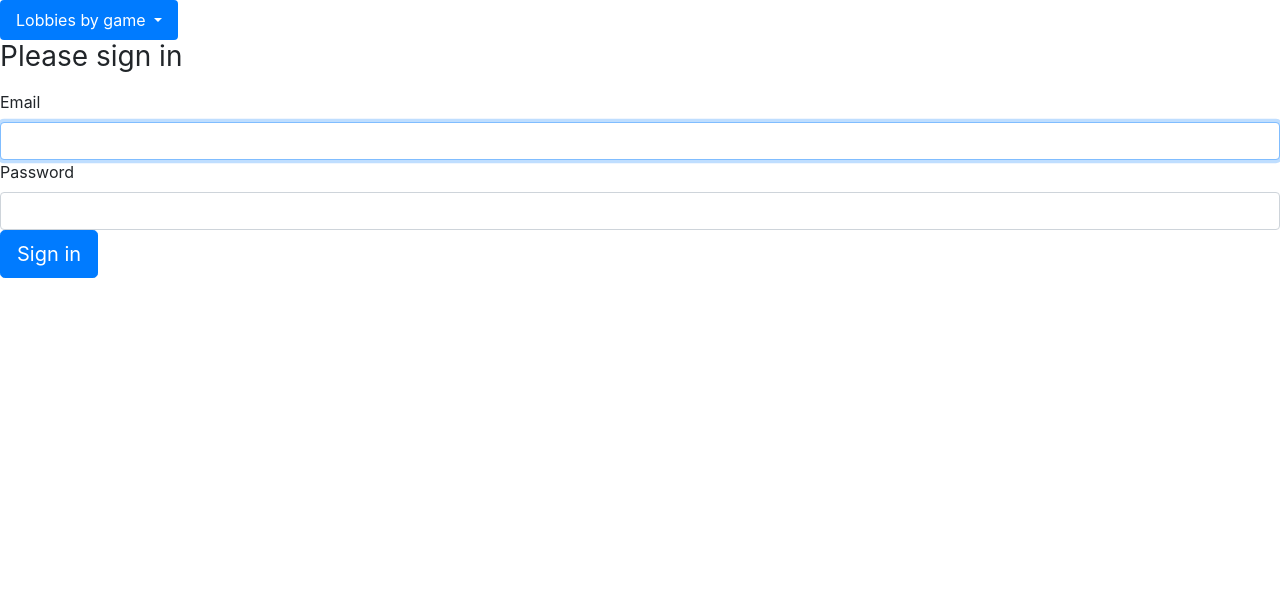
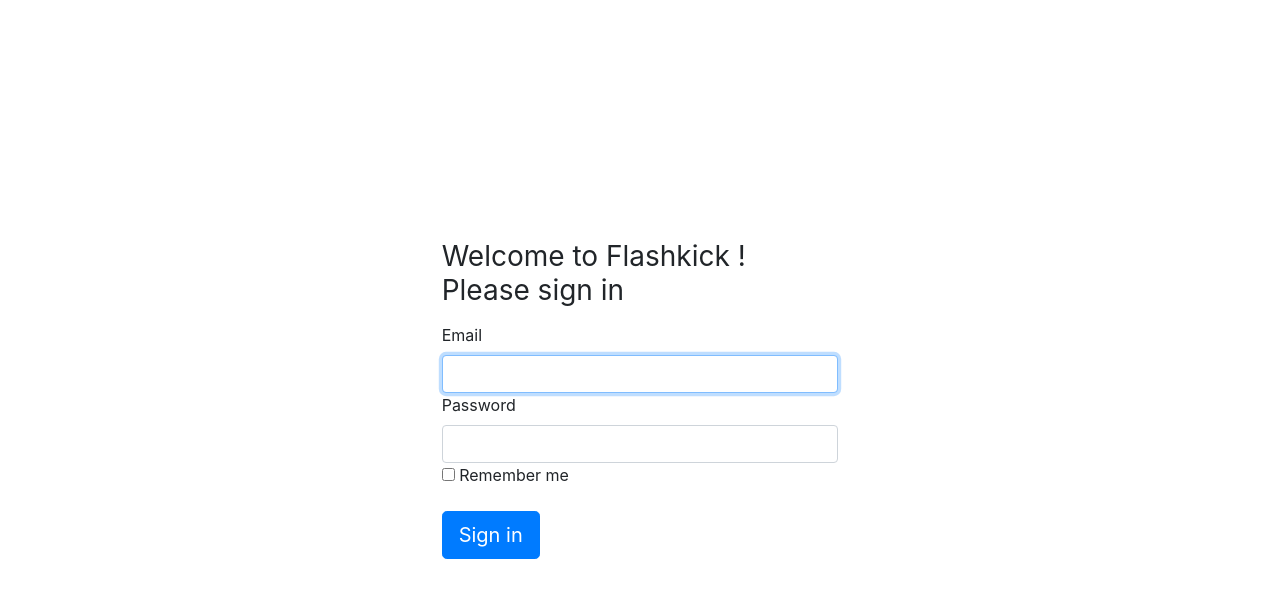
Before and after one commit to Morphinof/flashkick, a Symfony app: template templates/security/login.html.twig in a window 1280 px wide. Shown: the top 598 px of the page. Run offline with Twig, Linux system fonts and the light colour scheme; the template is opened without the code that fills it, so the values that code supplies are empty; some libraries are stand-ins or nearby versions.

Commit message:
feat(login): login page update with remember me

```diff
--- /dev/null
+++ b/templates/base-login-bootstrap.html.twig
@@ -0,0 +1,17 @@
+<!DOCTYPE html>
+<html>
+    <head>
+        <meta charset="UTF-8">
+        <title>{% block title %}Welcome!{% endblock %}</title>
+        <link rel="stylesheet" href="https://stackpath.bootstrapcdn.com/bootstrap/4.4.1/css/bootstrap.min.css" integrity="sha384-Vkoo8x4CGsO3+Hhxv8T/Q5PaXtkKtu6ug5TOeNV6gBiFeWPGFN9MuhOf23Q9Ifjh" crossorigin="anonymous">
+        <link rel="stylesheet" href="https://cdnjs.cloudflare.com/ajax/libs/font-awesome/5.12.1/css/all.min.css">
+        {% block stylesheets %}{% endblock %}
+        <script src="https://code.jquery.com/jquery-3.4.1.min.js" integrity="sha256-CSXorXvZcTkaix6Yvo6HppcZGetbYMGWSFlBw8HfCJo=" crossorigin="anonymous"></script>
+        <script src="https://cdn.jsdelivr.net/npm/popper.js@1.16.0/dist/umd/popper.min.js" integrity="sha384-Q6E9RHvbIyZFJoft+2mJbHaEWldlvI9IOYy5n3zV9zzTtmI3UksdQRVvoxMfooAo" crossorigin="anonymous"></script>
+        <script src="https://stackpath.bootstrapcdn.com/bootstrap/4.4.1/js/bootstrap.min.js" integrity="sha384-wfSDF2E50Y2D1uUdj0O3uMBJnjuUD4Ih7YwaYd1iqfktj0Uod8GCExl3Og8ifwB6" crossorigin="anonymous"></script>
+    </head>
+    <body>
+        {% block body %}{% endblock %}
+        {% block javascripts %}{% endblock %}
+    </body>
+</html>
--- a/templates/security/login.html.twig
+++ b/templates/security/login.html.twig
@@ -1,8 +1,13 @@
-{% extends 'base-bootstrap.html.twig' %}
+{% extends 'base-login-bootstrap.html.twig' %}
 
-{% block title %}Log in!{% endblock %}
+{% block title %}Flashkick - Log in !{% endblock %}
 
 {% block body %}
+    <div class="container-fluid">
+        <div class="row">
+            <div class="col-sm-4"></div>
+            <div class="col-sm-4">
+                <div style="margin-top: 15rem;">
                     <form method="post">
                         {% if error %}
                             <div class="alert alert-danger">{{ error.messageKey|trans(error.messageData, 'security') }}</div>
@@ -12,7 +17,7 @@
                             {% if app.user %}
                                 You are logged in as {{ app.user.username }}, <a href="{{ path('flashkick_logout') }}">Logout</a>
                             {% else %}
-                Please sign in
+                                Welcome to Flashkick ! Please sign in
                             {% endif %}
                         </h1>
                         <label for="inputEmail">Email</label>
@@ -20,23 +25,20 @@
                         <label for="inputPassword">Password</label>
                         <input type="password" name="password" id="inputPassword" class="form-control" required>
 
-        <input type="hidden" name="_csrf_token"
-               value="{{ csrf_token('authenticate') }}"
-        >
-
-        {#
-            Uncomment this section and add a remember_me option below your firewall to activate remember me functionality.
-            See https://symfony.com/doc/current/security/remember_me.html
+                        <input type="hidden" name="_csrf_token" value="{{ csrf_token('authenticate') }}">
 
                         <div class="checkbox mb-3">
                             <label>
                                 <input type="checkbox" name="_remember_me"> Remember me
                             </label>
                         </div>
-        #}
 
                         <button class="btn btn-lg btn-primary" type="submit">
                             Sign in
                         </button>
                     </form>
+                </div>
+            </div>
+        </div>
+    </div>
 {% endblock %}
```
Lines whose indentation alone changed are shown as unchanged.
